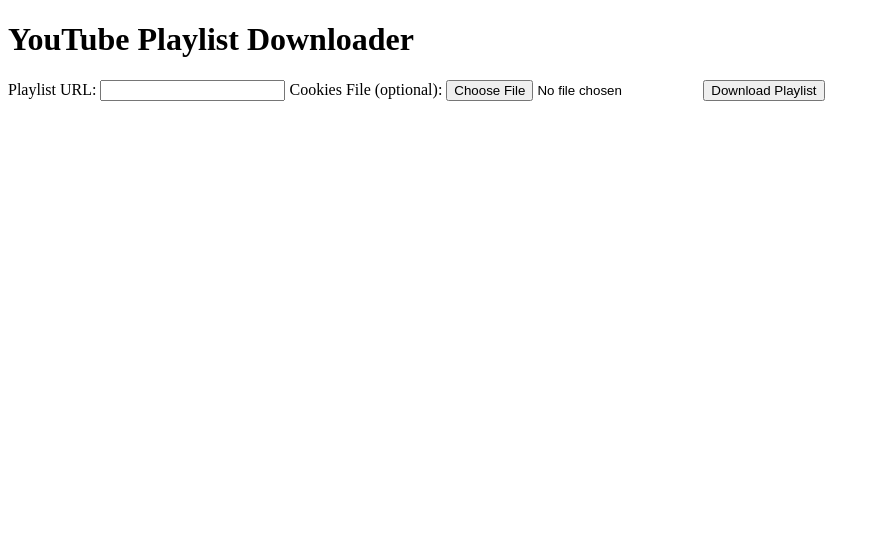
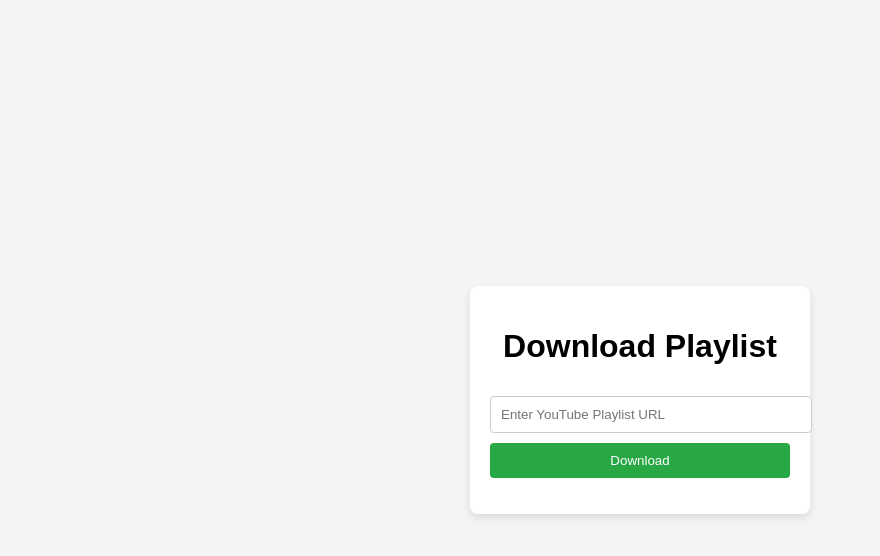
Before and after one commit to ComradeMohan/playlist, a plain HTML site: page index.html in a window 1280 px wide. Shown: the whole page, without its empty margins (0-880 px from the left). Drawn offline with Linux system fonts and the light colour scheme.

Commit message:
Update index.html

```diff
--- a/index.html
+++ b/index.html
@@ -1,38 +1,94 @@
+
 <!DOCTYPE html>
 <html lang="en">
 <head>
     <meta charset="UTF-8">
     <meta name="viewport" content="width=device-width, initial-scale=1.0">
-    <title>YouTube Playlist Downloader</title>
+    <title>Download YouTube Playlist</title>
+    <style>
+        body {
+            font-family: Arial, sans-serif;
+            background-color: #f4f4f4;
+            display: flex;
+            justify-content: center;
+            align-items: center;
+            height: 100vh;
+            margin: 0;
+        }
+        .container {
+            background-color: white;
+            padding: 20px;
+            border-radius: 8px;
+            box-shadow: 0 4px 8px rgba(0, 0, 0, 0.1);
+            width: 300px;
+        }
+        h1 {
+            text-align: center;
+        }
+        input[type="text"] {
+            width: 100%;
+            padding: 10px;
+            margin: 10px 0;
+            border: 1px solid #ccc;
+            border-radius: 4px;
+        }
+        button {
+            width: 100%;
+            padding: 10px;
+            background-color: #28a745;
+            color: white;
+            border: none;
+            border-radius: 4px;
+            cursor: pointer;
+        }
+        button:hover {
+            background-color: #218838;
+        }
+    </style>
 </head>
 <body>
-    <h1>YouTube Playlist Downloader</h1>
-    <form id="download-form">
-        <label for="playlist-url">Playlist URL:</label>
-        <input type="text" id="playlist-url" name="playlist-url" required>
 
-        <label for="cookies-file">Cookies File (optional):</label>
-        <input type="file" id="cookies-file" name="cookies-file">
+<div class="container">
+    <h1>Download Playlist</h1>
+    <form id="playlistForm">
+        <input type="text" id="playlistUrl" placeholder="Enter YouTube Playlist URL" required>
+        <button type="submit">Download</button>
+    </form>
+    <p id="message"></p>
+</div>
 
-        <button type="submit">Download Playlist</button>
-    </form>
+<script>
+    document.getElementById("playlistForm").addEventListener("submit", async function(event) {
+        event.preventDefault();
 
-    <div id="response"></div>
+        const playlistUrl = document.getElementById("playlistUrl").value;
+        const messageElement = document.getElementById("message");
 
-    <script>
-        document.getElementById('download-form').onsubmit = async function(event) {
-            event.preventDefault();
-            const formData = new FormData(this);
-            const responseDiv = document.getElementById('response');
+        try {
+            const response = await fetch('http://127.0.0.1:8000/download/', {
+    method: 'POST',
+    headers: {
+        'Content-Type': 'application/x-www-form-urlencoded',
+    },
+    body: new URLSearchParams({
+        'playlist_url': playlistUrl
+    })
+});
+            const result = await response.json();
 
-            const response = await fetch('/download/', {
-                method: 'POST',
-                body: formData,
-            });
+            if (result.status === 'success') {
+                messageElement.textContent = "Download started!";
+                messageElement.style.color = 'green';
+            } else {
+                messageElement.textContent = `Error: ${result.message}`;
+                messageElement.style.color = 'red';
+            }
+        } catch (error) {
+            messageElement.textContent = `Error: ${error.message}`;
+            messageElement.style.color = 'red';
+        }
+    });
+</script>
 
-            const result = await response.json();
-            responseDiv.innerText = result.message;
-        };
-    </script>
 </body>
 </html>
```
